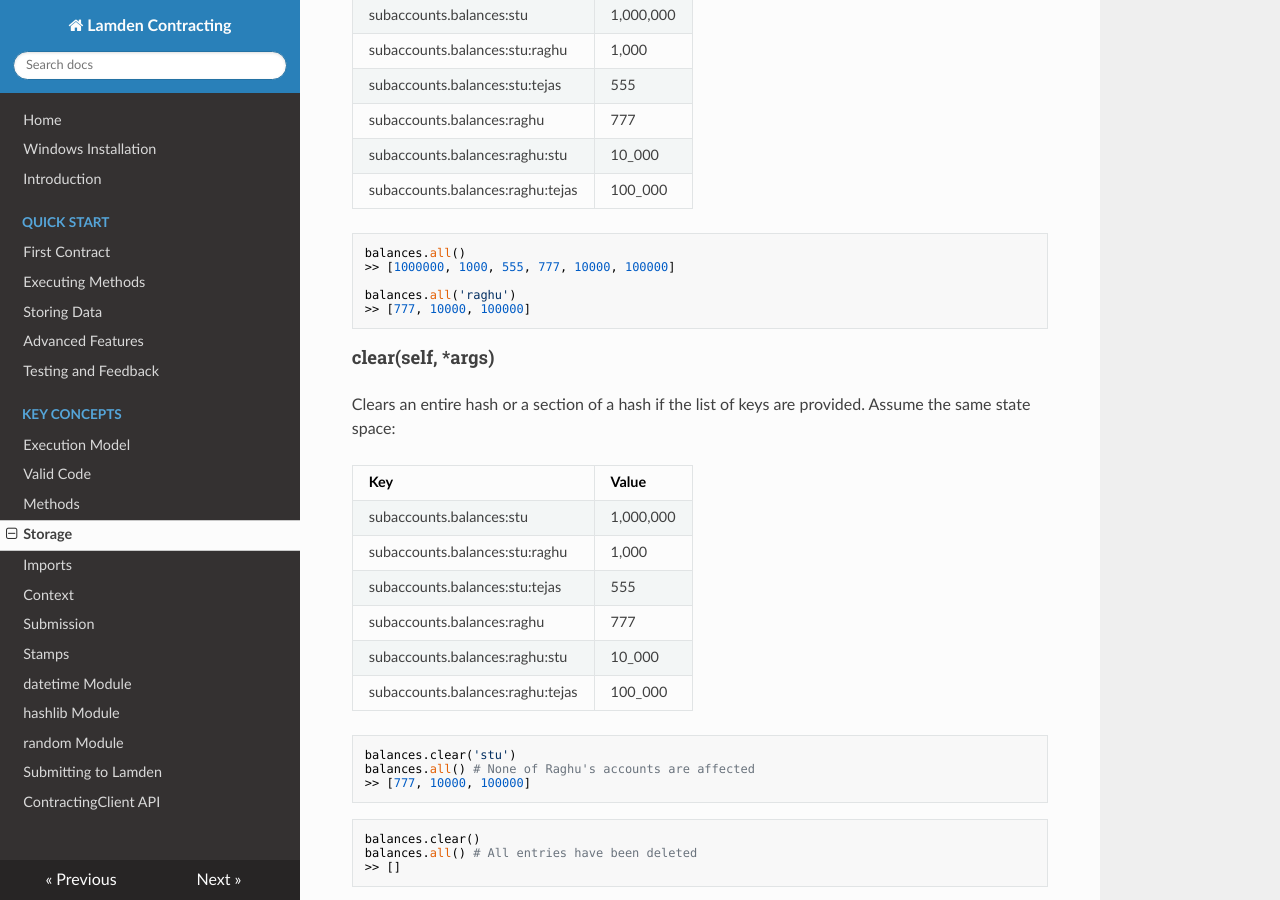
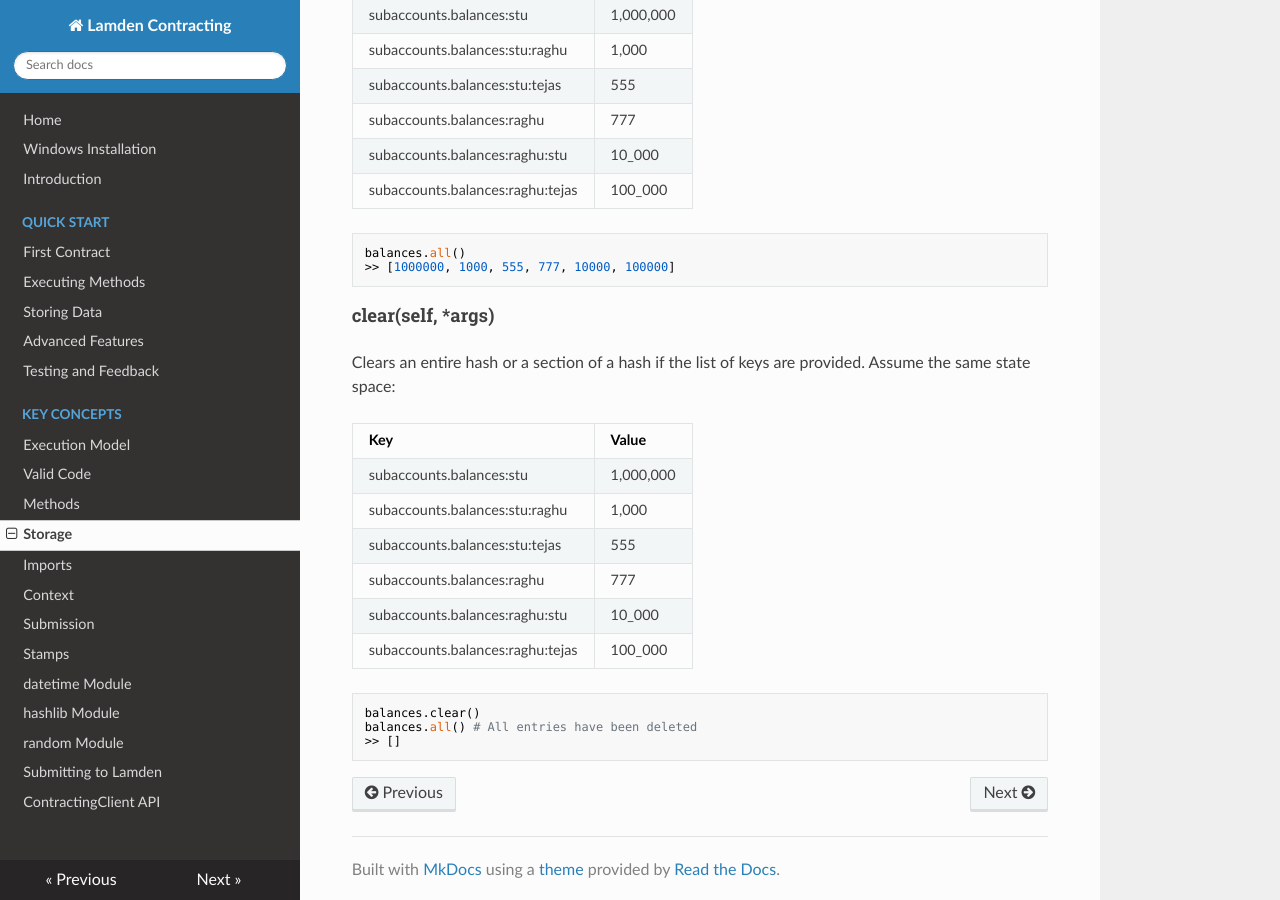
Before and after one commit to Lamden/contracting-docs, an MkDocs documentation site: the page built from docs/concepts/storage.md, in a window 1280 px wide and 900 px high, scrolled down 7443 px. Built offline with MkDocs 1.6.1, drawn with Linux system fonts in a browser that asks for light colours; nearby versions of some CDN libraries.

Commit message:
Update storage.md
Removed `all()` and `clear()` with parameters because they don't work

````diff
--- a/docs/concepts/storage.md
+++ b/docs/concepts/storage.md
@@ -382,9 +382,6 @@ subaccounts.balances:raghu:tejas | 100_000
 ```python
 balances.all()
 >> [1000000, 1000, 555, 777, 10000, 100000]
-
-balances.all('raghu')
->> [777, 10000, 100000]
 ```
 
 #### clear(self, \*args)
@@ -401,12 +398,6 @@ subaccounts.balances:raghu:stu | 10_000
 subaccounts.balances:raghu:tejas | 100_000
 
 ```python
-balances.clear('stu')
-balances.all() # None of Raghu's accounts are affected
->> [777, 10000, 100000]
-```
-
-```python
 balances.clear()
 balances.all() # All entries have been deleted
 >> []
````
